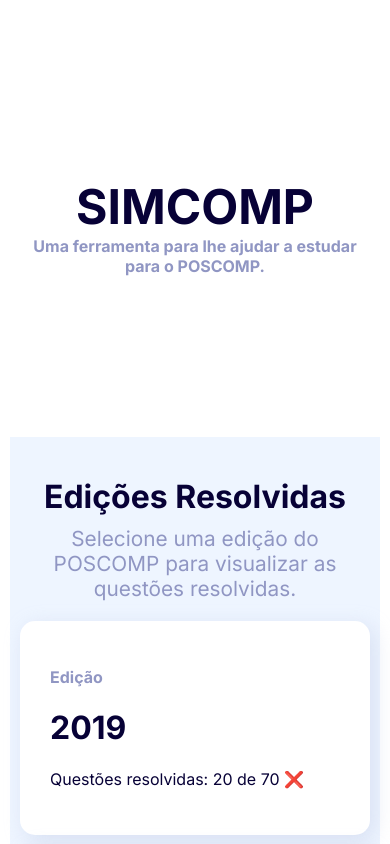
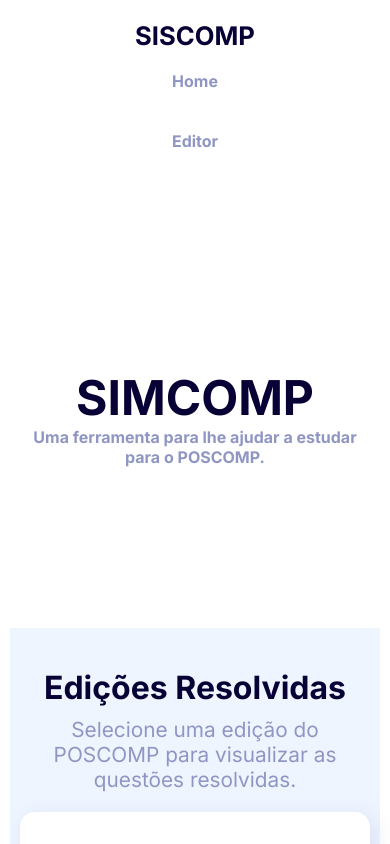
Before and after one commit to elvcastelo/poscomp, a React app: page / in a window 390 px wide. Shown: the top 844 px of the page. Built offline with nearby package versions, Linux system fonts and the light colour scheme.

Commit message:
Criada uma barra de navegação

```diff
--- a/src/components/Exam/index.js
+++ b/src/components/Exam/index.js
@@ -1,6 +1,7 @@
 import React from 'react';
 import examsData from './data/exams.json';
 import ExamQuestion from '../ExamQuestion';
+import Navbar from '../Navbar';
 import './index.css';
 
 function Exam(props) {
@@ -9,6 +10,7 @@
     const data = year in examsData ? examsData[year] : false
     return (
         <div className="exam-holder">
+            <Navbar />
             <h1>POSCOMP {year}</h1>
             {data ? data.map((question) => (
                 <ExamQuestion key={question.ID} question={question} />
--- a/src/components/Home/index.js
+++ b/src/components/Home/index.js
@@ -2,10 +2,12 @@
 import HomeBanner from '../HomeBanner';
 import HomeExamList from '../HomeExamList';
 import HomeTutorial from '../HomeTutorial';
+import Navbar from '../Navbar';
 
 function Home() {
     return (
         <>
+            <Navbar />
             <HomeBanner />
             <HomeExamList />
             <HomeTutorial />
--- a/src/components/Navbar/index.js
+++ b/src/components/Navbar/index.js
@@ -0,0 +1,15 @@
+import React from 'react';
+import { Link } from 'react-router-dom';
+import './index.css';
+
+function Navbar() {
+    return (
+        <nav className="navbar">
+          <div className="navbar-logo">SISCOMP</div>
+          <Link to="/">Home</Link>
+          <Link to="/editor">Editor</Link>
+        </nav>
+    )
+}
+
+export default Navbar;
--- /dev/null
+++ b/src/components/Navbar/index.sass
@@ -0,0 +1,27 @@
+.navbar
+    display: flex
+    flex-flow: row wrap
+    justify-content: flex-start
+    align-items: center
+    padding: 20px
+
+    .navbar-logo
+        font-size: 1.6em
+
+    a
+        padding: 0 40px 0 40px
+        text-decoration: none
+        color: #9096c3
+
+    .navbar-logo, a
+        font-weight: bold
+
+@media screen and ( max-width: 1119px  )
+    .navbar
+        flex-flow: column wrap
+        justify-content: center
+        align-content: center
+
+        a
+            text-align: center
+            padding: 20px 40px 20px 40px
```
Also changed, not shown: src/components/ExamQuestion/index.css, src/components/Navbar/index.css (added), src/index.css, 2 other files.
